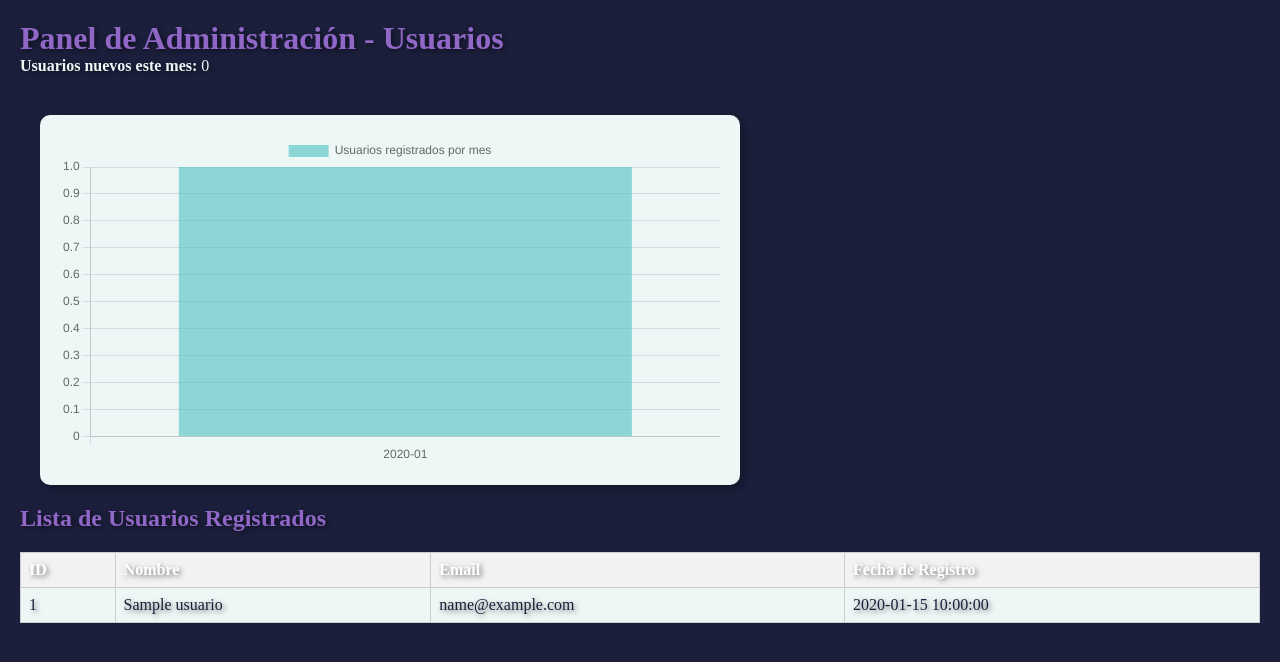
After one commit to juandavidcl0212/Pagina-web-SENA, a PHP site: page /admibtn/usuario.php in a window 1280 px wide. The commit adds this page. Shown: the top 662 px of the page. Run offline with PHP 8.4, Linux system fonts and the light colour scheme; tables that the repository leaves empty or names only in its code hold one stand-in row (values such as "Sample post").

Commit message:
arreglo de paint/creacion de panel de usuarios
Co-authored-by: JuanDavidM12 <JuanDavidM12@users.noreply.github.com>

```diff
--- /dev/null
+++ b/CSS/admi_usuario.css
@@ -0,0 +1,67 @@
+/* Colores base */
+:root {
+    --fondo-oscuro: #1b1f3b;
+    --acento-verde: #136f63;
+    --fondo-claro: #edf7f6;
+    --violeta: #9067c6;
+    --naranja: #ff9f1c;
+  }
+
+  /* Estilo general */
+  body {
+    background-color: var(--fondo-oscuro);
+    color: var(--fondo-claro);
+    font-family: 'Segoe UI', sans-serif;
+    margin: 0;
+    padding: 20px;
+  }
+
+  /* Títulos */
+  h1, h2 {
+    color: var(--violeta);
+  }
+
+  /* Tabla */
+  table {
+    width: 100%;
+    border-collapse: collapse;
+    margin-top: 20px;
+    background-color: var(--fondo-claro);
+    color: var(--fondo-oscuro);
+  }
+
+  th, td {
+    padding: 10px;
+    border: 1px solid var(--violeta);
+    text-align: left;
+  }
+
+  th {
+    background-color: var(--violeta);
+    color: white;
+  }
+
+  /* Botones */
+  button {
+    background-color: var(--naranja);
+    color: white;
+    border: none;
+    padding: 10px 20px;
+    margin: 10px 0;
+    cursor: pointer;
+    font-weight: bold;
+    border-radius: 5px;
+    transition: background-color 0.3s ease;
+  }
+
+  button:hover {
+    background-color: var(--acento-verde);
+  }
+
+  /* Gráfica */
+  .grafico {
+    background-color: var(--fondo-claro);
+    padding: 20px;
+    border-radius: 10px;
+    margin-top: 30px;
+  }
--- /dev/null
+++ b/admibtn/usuario.php
@@ -0,0 +1,103 @@
+<?php
+include("../conexion.php");
+
+// Obtener todos los usuarios
+$sqlUsuarios = "SELECT id, nombre, email, fecha_registro FROM usuarios ORDER BY fecha_registro DESC";
+$usuarios = mysqli_query($enlace, $sqlUsuarios);
+
+// Obtener usuarios por mes
+$sqlGrafica = "
+  SELECT DATE_FORMAT(fecha_registro, '%Y-%m') AS mes, COUNT(*) AS total
+  FROM usuarios
+  GROUP BY mes
+  ORDER BY mes ASC
+";
+$datos = mysqli_query($enlace, $sqlGrafica);
+
+$meses = [];
+$totales = [];
+
+while ($fila = mysqli_fetch_assoc($datos)) {
+  $meses[] = $fila['mes'];
+  $totales[] = $fila['total'];
+}
+
+// Usuarios nuevos este mes
+$sqlNuevos = "
+  SELECT COUNT(*) AS nuevos
+  FROM usuarios
+  WHERE MONTH(fecha_registro) = MONTH(CURDATE())
+    AND YEAR(fecha_registro) = YEAR(CURDATE())
+";
+$resNuevos = mysqli_query($enlace, $sqlNuevos);
+$nuevos = mysqli_fetch_assoc($resNuevos)['nuevos'];
+?>
+
+<!DOCTYPE html>
+<html lang="es">
+<head>
+  <meta charset="UTF-8">
+  <title>Panel de Usuarios</title>
+  <script src="https://cdn.jsdelivr.net/npm/chart.js"></script>
+  <link rel="stylesheet" href="../styles.css">
+  <link rel="stylesheet" href="../CSS/admi_usuario.css">
+  <style>
+
+    body { font-family: Arial, sans-serif; padding: 20px; }
+    table { border-collapse: collapse; width: 100%; margin-top: 20px; }
+    th, td { border: 1px solid #ccc; padding: 8px; text-align: left; }
+    th { background-color: #f2f2f2; }
+    .grafico { max-width: 700px; margin-top: 40px; }
+  </style>
+</head>
+<body>
+
+  <h1>Panel de Administración - Usuarios</h1>
+
+  <p><strong>Usuarios nuevos este mes:</strong> <?= $nuevos ?></p>
+
+  <div class="grafico">
+    <canvas id="graficaUsuarios"></canvas>
+  </div>
+
+  <h2>Lista de Usuarios Registrados</h2>
+  <table>
+    <tr>
+      <th>ID</th>
+      <th>Nombre</th>
+      <th>Email</th>
+      <th>Fecha de Registro</th>
+    </tr>
+    <?php while ($u = mysqli_fetch_assoc($usuarios)): ?>
+      <tr>
+        <td><?= $u['id'] ?></td>
+        <td><?= $u['nombre'] ?></td>
+        <td><?= $u['email'] ?></td>
+        <td><?= $u['fecha_registro'] ?></td>
+      </tr>
+    <?php endwhile; ?>
+  </table>
+
+  <script>
+    const ctx = document.getElementById('graficaUsuarios').getContext('2d');
+    new Chart(ctx, {
+      type: 'bar',
+      data: {
+        labels: <?= json_encode($meses) ?>,
+        datasets: [{
+          label: 'Usuarios registrados por mes',
+          data: <?= json_encode($totales) ?>,
+          backgroundColor: 'rgba(75, 192, 192, 0.6)'
+        }]
+      },
+      options: {
+        responsive: true,
+        scales: {
+          y: { beginAtZero: true }
+        }
+      }
+    });
+  </script>
+
+</body>
+</html>
--- a/conexion.php
+++ b/conexion.php
@@ -1,9 +1,13 @@
 <?php
-$servidor="localhost";
-$usuario="root";
-$clave="";
-$baseDatos="prueba_db";
-$enlace=mysqli_connect(hostname: $servidor,username: $usuario,password: $clave, database: $baseDatos);
+$servidor = "localhost";
+$usuario = "root";
+$clave = "";
+$baseDatos = "prueba_db";
+
+// Crear conexión
+$enlace = mysqli_connect($servidor, $usuario, $clave, $baseDatos);
+
+// Verificar conexión
 if (!$enlace) {
     die("Error de conexión: " . mysqli_connect_error());
 }
--- /dev/null
+++ b/enlace.txt
@@ -0,0 +1 @@
+http://localhost/Pagina-web-SENA-main/
```
Also changed, not shown: js/editor2D.js (+34 -22 lines), php/bibliotecaAdmin.php (+4 -4 lines), admibtn/configuracion.php (added), admibtn/materiales.php (added), admibtn/proyectos.php (added).
